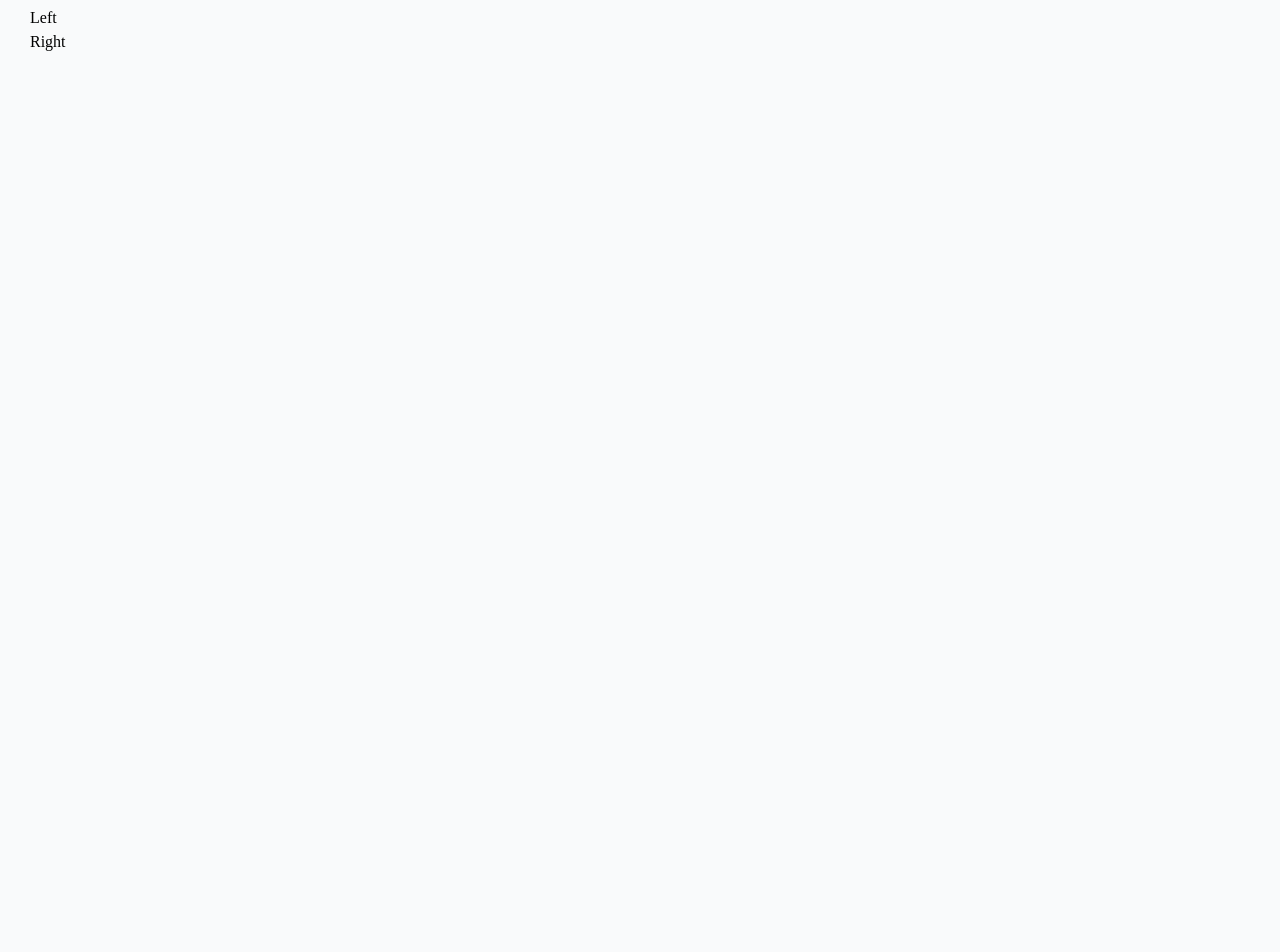
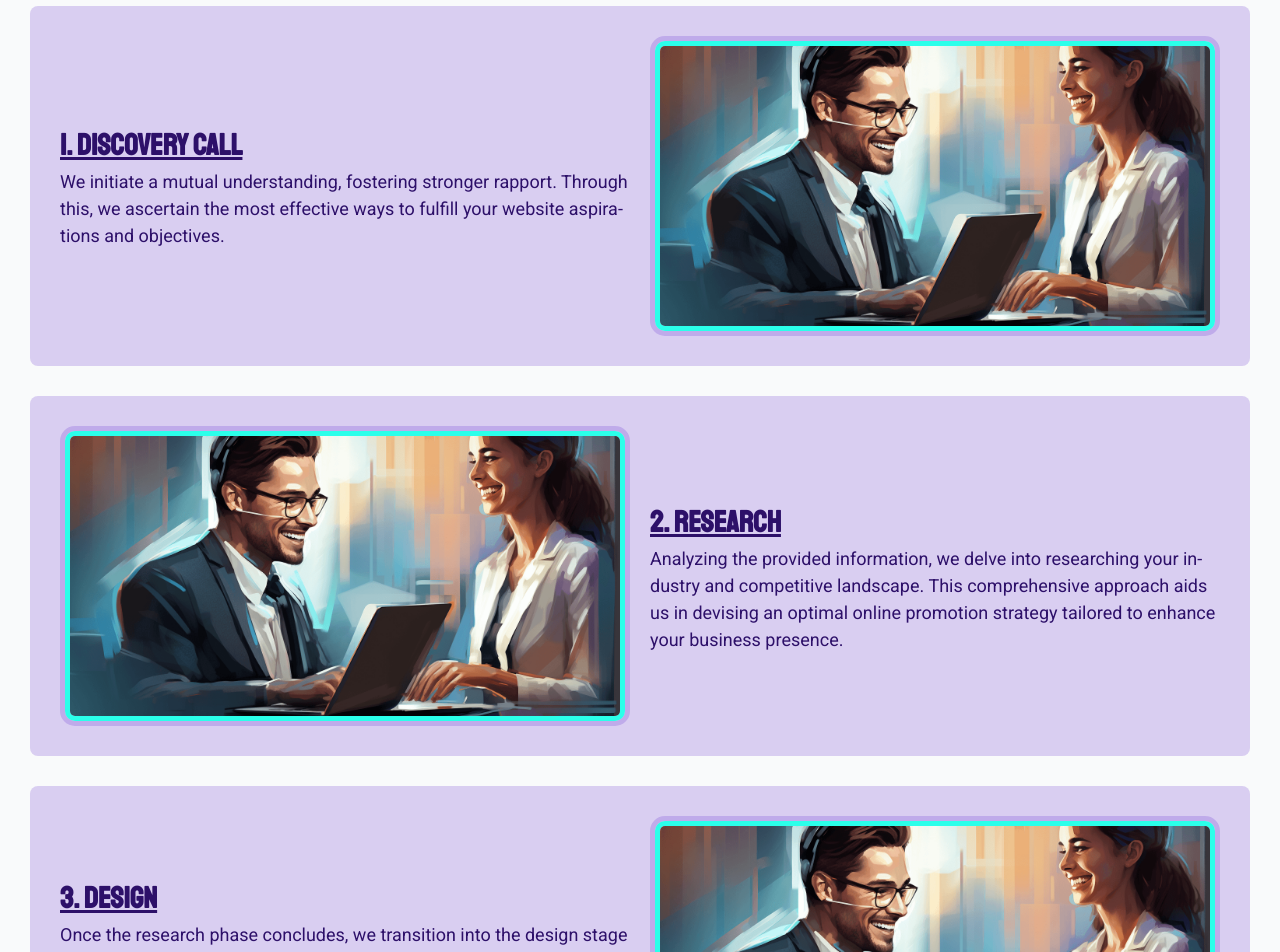
Before and after one commit to ChristianWare/chris-ware-agency, a Next.js app: page / in a window 1280 px wide. Shown: the part 6420-7372 px from the top of the page. Before the commit the page ends 6524 px from the top, so only its background shows below. Built offline with nearby package versions, Linux system fonts and the light colour scheme.

Commit message:
Process Done

```diff
--- a/src/app/components/Process/Process.module.css
+++ b/src/app/components/Process/Process.module.css
@@ -7,22 +7,74 @@
   padding: 5rem;
 }
 
+.bottom {
+  display: grid;
+  grid-template-columns: 1fr;
+  grid-gap: 3rem;
+}
 
+.card {
+  display: flex;
+  flex-direction: row-reverse;
+  align-items: center;
+  justify-content: center;
+  gap: 2rem;
+  background-color: var(--border);
+  border-radius: 8px;
+  padding: 3rem;
+}
 
+.flip {
+  flex-direction: row;
+}
 
+.left,
+.right {
+  flex: 1;
+}
 
+.left {
+  display: flex;
+  align-items: flex-start;
+  gap: 2rem;
+}
 
+.imgContainer {
+  position: relative;
+  height: 300px;
+  border: 5px solid var(--border);
+  border-radius: 15px;
+}
 
-
-
-
-
-
-
+.img {
+  position: absolute;
+  object-fit: cover;
+  border-radius: 10px;
+  border: 5px solid var(--secondary);
+}
 
 @media screen and (max-width: 820px) {
   .content {
     padding: 1rem;
+  }
+
+  .card {
+    flex-direction: column;
+    gap: 2rem;
+  }
+
+  .left {
+    border-right: none;
+  }
+
+  .right {
+    padding-left: 0;
+    margin-left: auto;
+    margin-right: auto;
+  }
+
+  .imgContainer {
+    width: 85vw;
   }
 }
 
--- a/src/app/components/Process/Process.tsx
+++ b/src/app/components/Process/Process.tsx
@@ -1,6 +1,7 @@
-import SectionHeading from '../SectionHeading/SectionHeading'
-import styles from './Process.module.css'
-import Image from 'next/image';
+import SectionHeading from "../SectionHeading/SectionHeading";
+import styles from "./Process.module.css";
+import Image from "next/image";
+import { process } from "@/lib/data";
 
 const Process = () => {
   return (
@@ -13,10 +14,31 @@ const Process = () => {
         />
       </div>
       <div className={styles.bottom}>
-        <div className={styles.left}>Left</div>
-        <div className={styles.right}>Right</div>
+        {process.map((x) => (
+          <div
+            key={x.id}
+            className={`${styles.card} ${x.flip ? styles.flip : ""}`}
+          >
+            <div className={styles.left}>
+              <div className={styles.headingCopyContainer}>
+                <h3>{x.processName}</h3>
+                <p className={styles.copy}>{x.processDescription}</p>
+              </div>
+            </div>
+            <div className={styles.right}>
+              <div className={styles.imgContainer}>
+                <Image
+                  src={x.src}
+                  alt={x.processName}
+                  fill
+                  className={styles.img}
+                />
+              </div>
+            </div>
+          </div>
+        ))}
       </div>
     </section>
   );
-}
-export default Process
+};
+export default Process;
--- a/src/lib/data.ts
+++ b/src/lib/data.ts
@@ -16,6 +16,7 @@ import Access from "../../public/icons/access.png";
 import Responsive from "../../public/icons/responsive.png";
 import SEOFeature from "../../public/icons/seoFeature.png";
 import Speed from "../../public/icons/speed.png";
+import Discover from "../../public/images/discovery.png";
 
 export const servicesSection = [
   {
@@ -233,27 +234,50 @@ export const features = [
 export const process = [
   {
     id: 19,
-  processName: "Discovery Call",
-  processDescription: "We initiate a mutual understanding, fostering stronger rapport. Through this, we ascertain the most effective ways to fulfill your website aspirations and objectives.",
+    processName: "1. Discovery Call",
+    processDescription:
+      "We initiate a mutual understanding, fostering stronger rapport. Through this, we ascertain the most effective ways to fulfill your website aspirations and objectives.",
+    src: Discover,
+    flip: "flip",
   },
   {
     id: 20,
-  processName: "Research",
-  processDescription: "Analyzing the provided information, we delve into researching your industry and competitive landscape. This comprehensive approach aids us in devising an optimal online promotion strategy tailored to enhance your business presence.",
+    processName: "2. Research",
+    processDescription:
+      "Analyzing the provided information, we delve into researching your industry and competitive landscape. This comprehensive approach aids us in devising an optimal online promotion strategy tailored to enhance your business presence.",
+    src: Discover,
+    flip: "",
   },
   {
     id: 21,
-  processName: "Design",
-  processDescription: "Once the research phase concludes, we transition into the design stage for your website. Our designs seamlessly align with your website's overarching theme and atmosphere. Presenting you with several initial low-fidelity design options, we await your choice for us to proceed with building your preferred design in the subsequent phase.",
+    processName: "3. Design",
+    processDescription:
+      "Once the research phase concludes, we transition into the design stage for your website. Our designs seamlessly align with your website's overarching theme and atmosphere. Presenting you with several initial low-fidelity design options, we await your choice for us to proceed with building your preferred design in the subsequent phase.",
+    src: Discover,
+    flip: "flip",
   },
   {
     id: 22,
-  processName: "Develop",
-  processDescription: "After gathering the insights shared during the interview and the design you've selected, we embark on transforming it into reality. We meticulously craft every element from scratch, employing pure code rather than relying on platforms like Wordpress or similar tools. This approach guarantees a swift, mobile-responsive website that excels in Google rankings.",
+    processName: "4. Develop",
+    processDescription:
+      "After gathering the insights shared during the interview and the design you've selected, we embark on transforming it into reality. We meticulously craft every element from scratch, employing pure code rather than relying on platforms like Wordpress or similar tools. This approach guarantees a swift, mobile-responsive website that excels in Google rankings.",
+    src: Discover,
+    flip: "",
   },
   {
     id: 23,
-  processName: "Discovery Call",
-  processDescription: "We initiate a mutual understanding, fostering stronger rapport. Through this, we ascertain the most effective ways to fulfill your website aspirations and objectives.",
+    processName: "5. Review",
+    processDescription:
+      "Upon completion, we will engage in a joint review of the developed website, facilitating open discussions for any desired refinements. This collaborative process ensures that the final product aligns precisely with your vision and requirements.",
+    src: Discover,
+    flip: "flip",
   },
-] as const
+  {
+    id: 24,
+    processName: "6. Deployment",
+    processDescription:
+      "After receiving your approval on all aspects, we will proceed to deploy the website for public access, ensuring a seamless and successful launch that reflects your vision. Our meticulous process guarantees that your website is presented to the world in its finest form.",
+    src: Discover,
+    flip: "",
+  },
+] as const;
```
Also changed, not shown: public/images/discovery.png (added). Lines whose indentation alone changed are shown as unchanged.
